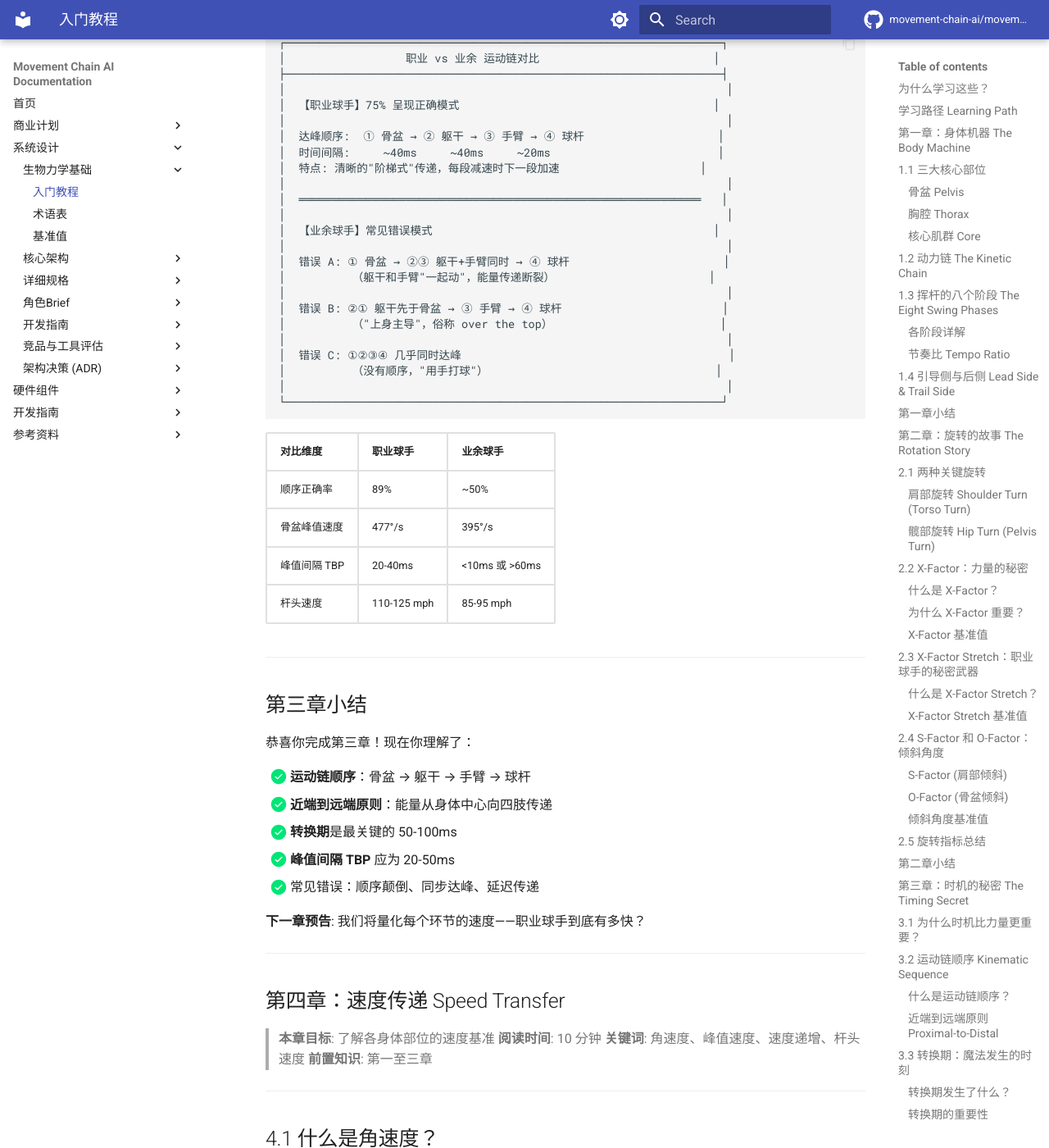
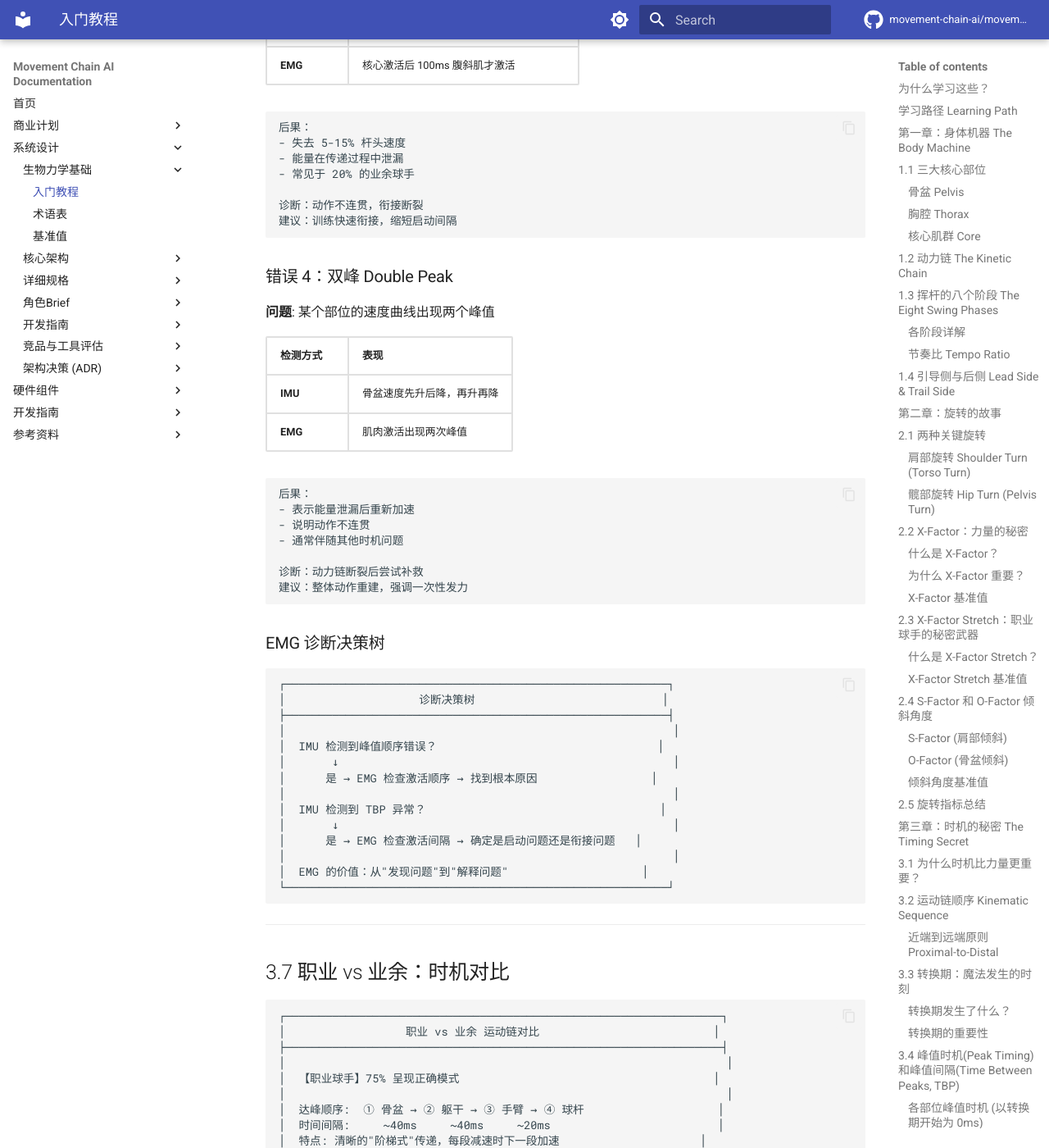
Before and after one commit to movement-chain-ai/movement-chain-docs, an MkDocs documentation site: the page built from docs/zh/design/foundations/biomechanics-101.md, in a window 1280 px wide and 1400 px high, scrolled down 16870 px. Shown: the whole window at 82% size. Built offline with MkDocs 1.6.1 and Material for MkDocs 9.7.7, drawn with Linux system fonts in a browser that asks for light colours; comment, search, counter and statistics services are not loaded; the version menu is left out; some of the changed text lies outside the part shown.

Commit message:
docs: 更新生物力学章节和竞品排序
- 添加 3.5 肌肉激活与运动链章节
- 合并 EMG 诊断与常见时机错误为 3.6
- 重新编号 3.7 职业 vs 业余对比
- 交换 HackMotion 和 MOXI 的排序位置

🤖 Generated with [Claude Code](https://claude.com/claude-code)

Co-Authored-By: Claude Opus 4.5 <noreply@anthropic.com>

````diff
--- a/docs/zh/design/foundations/biomechanics-101.md
+++ b/docs/zh/design/foundations/biomechanics-101.md
@@ -1,9 +1,4 @@
 # 高尔夫生物力学入门 Golf Biomechanics 101
-
-> **文档目的**: 从零开始理解高尔夫挥杆的生物力学原理
-> **学习时间**: 约 90 分钟（可分章节阅读）
-> **前置知识**: 无需任何专业背景
-> **配套文档**: [术语表](biomechanics-glossary.md) | [基准值](biomechanics-benchmarks.md)
 
 ---
 
@@ -51,10 +46,6 @@
 ---
 
 ## 第一章：身体机器 The Body Machine
-
-> **本章目标**: 理解挥杆涉及的身体部位和基本概念
-> **阅读时间**: 10 分钟
-> **关键词**: 骨盆、胸腔、动力链、挥杆阶段
 
 ---
 
@@ -247,25 +238,7 @@ $$
 
 ---
 
-## 第一章小结
-
-恭喜你完成第一章！现在你知道了：
-
-- [x] 挥杆涉及三大核心部位：**骨盆、胸腔、核心**
-- [x] **动力链**是能量从身体中心向四肢传递的系统
-- [x] 挥杆分为**八个阶段**，其中**转换期**最关键
-- [x] 职业球手的**节奏比**约为 3:1
-
-**下一章预告**: 我们将深入探讨旋转——高尔夫力量的真正来源。
-
----
-
-## 第二章：旋转的故事 The Rotation Story
-
-> **本章目标**: 理解 X-Factor 和旋转角度的概念
-> **阅读时间**: 15 分钟
-> **关键词**: 肩部旋转、髋部旋转、X因子、X因子伸展
-> **前置知识**: 第一章
+## 第二章：旋转的故事
 
 ---
 
@@ -277,7 +250,7 @@ $$
 
 **定义**: 胸腔绕垂直轴的旋转角度
 
-**中文解释**: 就是"转肩"。想象你的肩膀连线是一个指南针，上杆时这个指南针转了多少度。
+**解释**: 就是"转肩"。想象你的肩膀连线是一个指南针，上杆时这个指南针转了多少度。
 
 **职业标准**:
 
@@ -288,7 +261,7 @@ $$
 
 **定义**: 骨盆绕垂直轴的旋转角度
 
-**中文解释**: 就是"转胯"。髋部旋转幅度通常比肩部小，因为下半身要保持稳定。
+**解释**: 就是"转胯"。髋部旋转幅度通常比肩部小，因为下半身要保持稳定。
 
 **职业标准**:
 
@@ -409,7 +382,7 @@ X-Factor 代表了你在上杆顶点时**躯干被"拧紧"的程度**。
 
 ---
 
-## 2.4 S-Factor 和 O-Factor：倾斜角度
+## 2.4 S-Factor 和 O-Factor 倾斜角度
 
 除了水平旋转，还有**倾斜角度**需要关注：
 
@@ -417,7 +390,7 @@ X-Factor 代表了你在上杆顶点时**躯干被"拧紧"的程度**。
 
 **定义**: 肩部连线相对于水平面的倾斜角度（侧弯）
 
-**中文解释**: 上杆时，后侧肩膀会比引导侧肩膀低；下杆到击球时，情况相反。
+**解释**: 上杆时，后侧肩膀会比引导侧肩膀低；下杆到击球时，情况相反。
 
 !!! tip "可视化参考"
     📊 [GEARS: Body Metrics](https://www.gearssports.com/articles/gears-golf-body-metrics/) 解释了 Side Bend (侧弯) 的 3D 定义，与 S-Factor 概念相同。
@@ -480,25 +453,7 @@ X-Factor 代表了你在上杆顶点时**躯干被"拧紧"的程度**。
 
 ---
 
-## 第二章小结
-
-恭喜你完成第二章！现在你理解了：
-
-- [x] **肩部旋转**和**髋部旋转**是两种关键旋转
-- [x] **X-Factor** = 肩部旋转 − 髋部旋转，代表"拧紧"程度
-- [x] **X-Factor Stretch** 是转换期的增量，职业球手的标志
-- [x] **S-Factor** 和 **O-Factor** 是倾斜角度
-
-**下一章预告**: 我们将探讨时机——为什么各部位的启动顺序如此重要。
-
----
-
 ## 第三章：时机的秘密 The Timing Secret
-
-> **本章目标**: 理解运动链顺序和时机的重要性
-> **阅读时间**: 15 分钟
-> **关键词**: 运动链顺序、转换期、峰值时机、近端到远端
-> **前置知识**: 第一、二章
 
 ---
 
@@ -518,8 +473,6 @@ X-Factor 代表了你在上杆顶点时**躯干被"拧紧"的程度**。
 ## 3.2 运动链顺序 Kinematic Sequence
 
 这是本章的核心概念。
-
-### 什么是运动链顺序？
 
 **运动链顺序 (Kinematic Sequence)** 描述了下杆时各身体部位**加速和减速的顺序**：
 
@@ -565,18 +518,18 @@ X-Factor 代表了你在上杆顶点时**躯干被"拧紧"的程度**。
 ┌─────────────────────────────────────────────────────────────────┐
 │                   转换期 Transition (50-100ms)                   │
 ├─────────────────────────────────────────────────────────────────┤
-│                                                                  │
-│  这是整个挥杆最关键的瞬间，发生了"反直觉"的事：                     │
-│                                                                  │
-│       骨盆        │        肩膀                                   │
-│    ─────────────────────────────────                             │
-│    已经开始       │     还在向后转                                │
-│    向目标转 →     │     ← 或保持不动                              │
-│                   │                                              │
-│              ↑ 这个"反向运动"产生了 X-Factor Stretch              │
-│                                                                  │
-│  时序：骨盆先动 (0ms) → 躯干跟上 (~40ms) → 手臂跟上 (~80ms)       │
-│                                                                  │
+│                                                                 │
+│  这是整个挥杆最关键的瞬间，发生了"反直觉"的事：                        │
+│                                                                 │
+│       骨盆        │        肩膀                                  │
+│    ─────────────────────────────────                            │
+│    已经开始        │     还在向后转                                │
+      向目标转 →     │     ← 或保持不动                              │
+│                                                                 │
+│          ↑ 这个"反向运动"产生了 X-Factor Stretch                   │
+│                                                                 │
+│  时序：骨盆先动 (0ms) → 躯干跟上 (~40ms) → 手臂跟上 (~80ms)          │
+│                                                                 │
 └─────────────────────────────────────────────────────────────────┘
 ```
 
@@ -593,20 +546,20 @@ X-Factor 代表了你在上杆顶点时**躯干被"拧紧"的程度**。
 
 ---
 
-## 3.4 峰值时机 Peak Timing
+## 3.4 峰值时机(Peak Timing)和峰值间隔(Time Between Peaks, TBP)
 
 每个身体部位都有一个**角速度峰值**，这些峰值的**时机**必须按顺序排列。
 
 ### 各部位峰值时机 (以转换期开始为 0ms)
 
-| 身体部位 | 达峰时间 | 峰值速度 | 与前一环节间隔 |
+| 身体部位 | 达峰时间 | 峰值速度 | 与前一环节间隔
 |----------|----------|----------|----------------|
 | **骨盆 Pelvis** | 50-70ms | 477°/s (职业) | - (第一个) |
 | **躯干 Thorax** | 70-90ms | 552°/s (职业) | 20-30ms |
 | **手臂 Arms** | 100-120ms | 1200°/s | 20-30ms |
 | **球杆 Club** | 130-150ms | 2500°/s | 20-30ms |
 
-### Time Between Peaks (TBP) 峰值间隔
+### 峰值间隔
 
 **TBP** 是相邻两个部位达到峰值的时间差。
 
@@ -617,63 +570,142 @@ X-Factor 代表了你在上杆顶点时**躯干被"拧紧"的程度**。
 
 ---
 
-## 3.5 常见时机错误
+## 3.5 肌肉激活与运动链
+
+!!! info "EMG 的独特价值"
+    IMU 只能测量**峰值角速度**（结果），EMG 能测量**肌肉激活**（原因）。这让我们能诊断"为什么"动作出问题。
+
+**关键理解**：肌肉激活是**因**，峰值角速度是**果**。
+
+### 肌肉激活顺序 vs 峰值角速度顺序
+
+| 顺序 | 肌肉激活（EMG 测量） | 对应峰值（IMU 测量） | 时间差 |
+|------|---------------------|---------------------|--------|
+| 1️⃣ | 核心肌群激活 | 骨盆峰值角速度 | 激活先于峰值 ~30-50ms |
+| 2️⃣ | 腹斜肌激活 | 躯干峰值角速度 | 激活先于峰值 ~30-50ms |
+| 3️⃣ | 前臂肌群激活 | 手臂峰值角速度 | 激活先于峰值 ~20-30ms |
+
+**正确模式**：
+
+```text
+肌肉激活顺序:  核心 → 腹斜肌 → 前臂
+峰值角速度顺序: 骨盆 →  躯干  → 手臂 → 球杆
+```
+
+### 肌肉激活间隔 vs 峰值间隔 (TBP)
+
+| 指标 | 定义 | 最佳范围 |
+|------|------|----------|
+| **肌肉激活间隔** | 相邻肌群开始激活的时间差 | 30-60ms |
+| **峰值间隔 (TBP)** | 相邻部位达到峰值的时间差 | 20-50ms |
+
+**关系**：肌肉激活间隔略大于峰值间隔，因为激活到达峰需要时间。
+
+---
+
+## 3.6 常见时机错误与 EMG 诊断
+
+!!! tip "IMU + EMG 联合诊断"
+    IMU 发现"什么问题"，EMG 解释"为什么出问题"
 
 ### 错误 1：顺序颠倒 Sequence Reversal
 
 **问题**: 手臂在骨盆之前达到峰值速度
 
-```text
-错误模式：手臂 → 躯干 → 骨盆 (完全颠倒)
-
+| 检测方式 | 表现 |
+|----------|------|
+| **IMU** | 手臂 → 躯干 → 骨盆 (完全颠倒) |
+| **EMG** | 前臂先激活 → 核心后激活 |
+
+```text
 后果：
 - 失去 20-30% 杆头速度
 - "手臂挥杆" 的典型特征
 - 常见于 30% 的业余球手
+
+诊断：典型的"手臂挥杆"
+建议：训练核心启动意识，先激活核心再动手臂
 ```
 
 ### 错误 2：同步达峰 Simultaneous Peaks
 
 **问题**: 两个或多个部位同时达到峰值
 
-```text
-错误模式：骨盆 ≈ 躯干 同时达峰
-
+| 检测方式 | 表现 |
+|----------|------|
+| **IMU** | 骨盆 ≈ 躯干同时达峰 (TBP < 10ms) |
+| **EMG** | 核心和腹斜肌几乎同时激活 |
+
+```text
 后果：
 - 失去 10-20% 杆头速度
 - 能量无法有效传递
 - 常见于 25% 的业余球手
+
+诊断：能量传递不充分，各环节"一起动"
+建议：训练延迟启动节奏，感受"先髋后肩"
 ```
 
 ### 错误 3：延迟传递 Delayed Transfer
 
 **问题**: 各部位达峰间隔过大 (>60ms)
 
-```text
-错误模式：骨盆达峰后 80ms 躯干才达峰
-
+| 检测方式 | 表现 |
+|----------|------|
+| **IMU** | 骨盆达峰后 80ms 躯干才达峰 (TBP > 60ms) |
+| **EMG** | 核心激活后 100ms 腹斜肌才激活 |
+
+```text
 后果：
 - 失去 5-15% 杆头速度
 - 能量在传递过程中泄漏
 - 常见于 20% 的业余球手
+
+诊断：动作不连贯，衔接断裂
+建议：训练快速衔接，缩短启动间隔
 ```
 
 ### 错误 4：双峰 Double Peak
 
 **问题**: 某个部位的速度曲线出现两个峰值
 
-```text
-错误模式：骨盆速度先升后降，再升再降
-
+| 检测方式 | 表现 |
+|----------|------|
+| **IMU** | 骨盆速度先升后降，再升再降 |
+| **EMG** | 肌肉激活出现两次峰值 |
+
+```text
 后果：
 - 表示能量泄漏后重新加速
 - 说明动作不连贯
 - 通常伴随其他时机问题
-```
-
----
-
-## 3.6 职业 vs 业余：时机对比
+
+诊断：动力链断裂后尝试补救
+建议：整体动作重建，强调一次性发力
+```
+
+### EMG 诊断决策树
+
+```text
+┌─────────────────────────────────────────────────────────┐
+│                    诊断决策树                            │
+├─────────────────────────────────────────────────────────┤
+│                                                          │
+│  IMU 检测到峰值顺序错误？                                 │
+│       ↓                                                  │
+│      是 → EMG 检查激活顺序 → 找到根本原因                 │
+│                                                          │
+│  IMU 检测到 TBP 异常？                                   │
+│       ↓                                                  │
+│      是 → EMG 检查激活间隔 → 确定是启动问题还是衔接问题   │
+│                                                          │
+│  EMG 的价值：从"发现问题"到"解释问题"                    │
+└─────────────────────────────────────────────────────────┘
+```
+
+---
+
+## 3.7 职业 vs 业余：时机对比
 
 ```text
 ┌─────────────────────────────────────────────────────────────────┐
@@ -711,26 +743,7 @@ X-Factor 代表了你在上杆顶点时**躯干被"拧紧"的程度**。
 
 ---
 
-## 第三章小结
-
-恭喜你完成第三章！现在你理解了：
-
-- [x] **运动链顺序**：骨盆 → 躯干 → 手臂 → 球杆
-- [x] **近端到远端原则**：能量从身体中心向四肢传递
-- [x] **转换期**是最关键的 50-100ms
-- [x] **峰值间隔 TBP** 应为 20-50ms
-- [x] 常见错误：顺序颠倒、同步达峰、延迟传递
-
-**下一章预告**: 我们将量化每个环节的速度——职业球手到底有多快？
-
----
-
 ## 第四章：速度传递 Speed Transfer
-
-> **本章目标**: 了解各身体部位的速度基准
-> **阅读时间**: 10 分钟
-> **关键词**: 角速度、峰值速度、速度递增、杆头速度
-> **前置知识**: 第一至三章
 
 ---
 
````
Also changed, not shown: other parts of docs/zh/design/foundations/biomechanics-101.md (+11 -11 lines), docs/zh/business-plan/market-insights/competitors/imu-based.md (+45 -45 lines).
